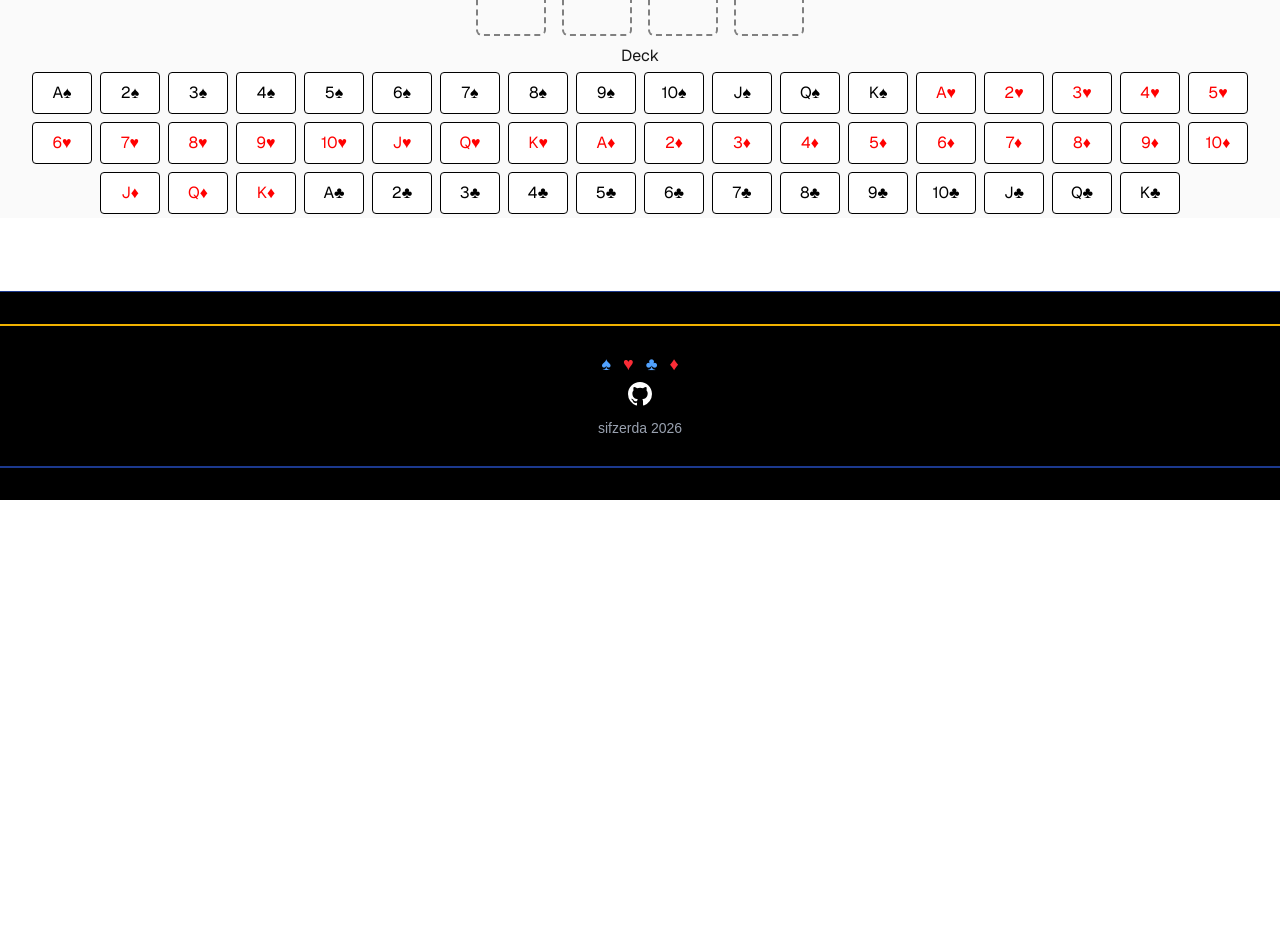
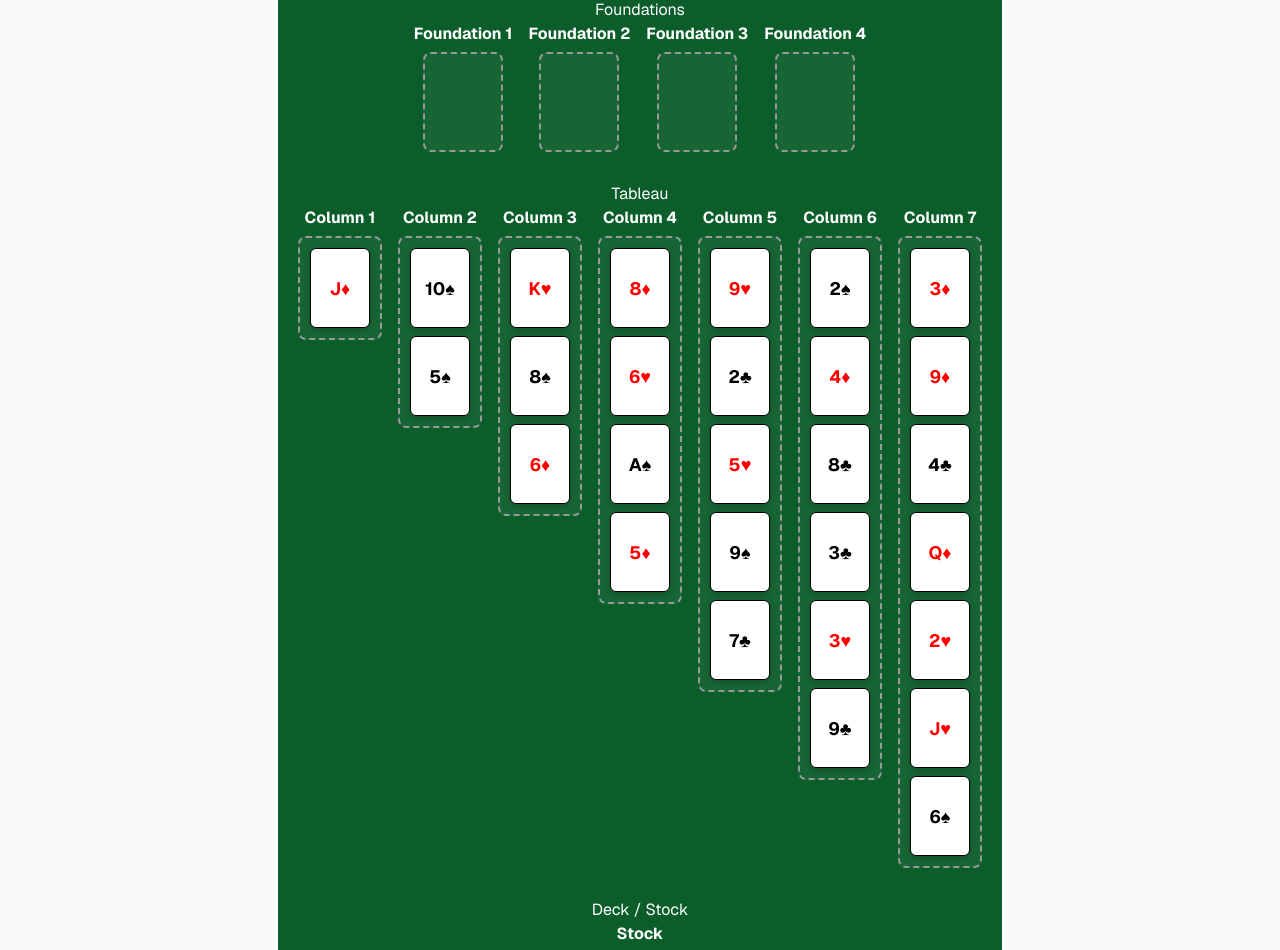
Before and after one commit to sifzerda/nx-solitaire, a Next.js app: page / in a window 1280 px wide. Shown: the part 300-1250 px from the top of the page. Before the commit the page ends 800 px from the top, so only its background shows below. Built offline with nearby package versions, Linux system fonts and the light colour scheme; a web font is replaced by a local one.

Commit message:
added tableau

```diff
--- a/components/Solitaire.js
+++ b/components/Solitaire.js
@@ -1,6 +1,5 @@
 "use client";
 
-import { Black_And_White_Picture } from "next/font/google";
 import { useState } from "react";
 import { DndProvider, useDrag, useDrop } from "react-dnd";
 import { HTML5Backend } from "react-dnd-html5-backend";
@@ -14,11 +13,53 @@ const ranks = ["A", "2", "3", "4", "5", "6", "7", "8", "9", "10", "J", "Q", "K"]
 
 // Generate a standard 52-card deck
 function createDeck() {
-  return suits.flatMap((suit) => ranks.map((rank) => ({ suit, rank, id: `${rank}${suit}` })));
+  return suits.flatMap((suit) =>
+    ranks.map((rank) => ({
+      suit,
+      rank,
+      id: `${rank}${suit}`,
+    }))
+  );
 }
 
-// Single Card component
-function Card({ card, moveCard }) {
+// Shuffle deck
+function shuffle(array) {
+  return [...array].sort(() => Math.random() - 0.5);
+}
+
+// Create starting game state
+function createGame() {
+  const shuffled = shuffle(createDeck());
+
+  const tableau = [[], [], [], [], [], [], []];
+
+  let currentIndex = 0;
+
+  // Solitaire-style tableau:
+  // Column 1 = 1 card
+  // Column 2 = 2 cards
+  // Column 3 = 3 cards
+  // ...
+  // Column 7 = 7 cards
+  for (let col = 0; col < 7; col++) {
+    for (let row = 0; row <= col; row++) {
+      tableau[col].push(shuffled[currentIndex]);
+      currentIndex++;
+    }
+  }
+
+  // Remaining cards go into stock/deck
+  const stock = shuffled.slice(currentIndex);
+
+  return {
+    tableau,
+    stock,
+    foundations: [[], [], [], []],
+  };
+}
+
+// Card component
+function Card({ card }) {
   const [{ isDragging }, drag] = useDrag(() => ({
     type: ItemTypes.CARD,
     item: { card },
@@ -34,81 +75,203 @@ function Card({ card, moveCard }) {
         opacity: isDragging ? 0.5 : 1,
         cursor: "grab",
         border: "1px solid black",
-        borderRadius: "4px",
+        borderRadius: "6px",
         padding: "8px",
         backgroundColor: "white",
         color: card.suit === "♥" || card.suit === "♦" ? "red" : "black",
         width: "60px",
+        height: "80px",
         textAlign: "center",
         margin: "4px",
+        fontSize: "18px",
+        fontWeight: "bold",
+        display: "flex",
+        alignItems: "center",
+        justifyContent: "center",
+        boxShadow: "0 2px 6px rgba(0,0,0,0.2)",
+        userSelect: "none",
       }}
     >
-      {card.rank}{card.suit}
+      {card.rank}
+      {card.suit}
     </div>
   );
 }
 
-// Drop zone (foundation, tableau, etc.)
-function DropZone({ cards, moveCard }) {
-  const [, drop] = useDrop(() => ({
+// Generic drop zone
+function DropZone({ cards, onDrop, title }) {
+  const [{ isOver }, drop] = useDrop(() => ({
     accept: ItemTypes.CARD,
-    drop: (item) => moveCard(item.card),
+    drop: (item) => onDrop(item.card),
+    collect: (monitor) => ({
+      isOver: !!monitor.isOver(),
+    }),
   }));
 
   return (
     <div
+      style={{
+        display: "flex",
+        flexDirection: "column",
+        alignItems: "center",
+      }}
+    >
+      {title && (
+        <div
+          style={{
+            color: "white",
+            marginBottom: "6px",
+            fontWeight: "bold",
+          }}
+        >
+          {title}
+        </div>
+      )}
+
+      <div
         ref={drop}
         style={{
-        minHeight: "80px",
-        minWidth: "70px",
-        border: "2px dashed gray",
-        borderRadius: "6px",
-        margin: "8px",
-        padding: "4px",
+          minHeight: "100px",
+          minWidth: "80px",
+          border: `2px dashed ${isOver ? "#4caf50" : "#999"}`,
+          borderRadius: "8px",
+          padding: "6px",
+          backgroundColor: isOver ? "rgba(76,175,80,0.15)" : "rgba(255,255,255,0.05)",
           display: "flex",
-        flexWrap: "wrap",
+          flexDirection: "column",
+          alignItems: "center",
+          transition: "all 0.15s ease",
         }}
       >
         {cards.map((card) => (
-        <Card key={card.id} card={card} moveCard={moveCard} />
+          <Card key={card.id} card={card} />
         ))}
+      </div>
     </div>
   );
 }
 
 export default function Page() {
-  const [deck, setDeck] = useState(createDeck());
-  const [foundations, setFoundations] = useState([[], [], [], []]);
+  const initialGame = createGame();
 
-  // Move a card to the first available foundation (for simplicity)
-  const moveCard = (card, foundationIndex = 0) => {
-    setDeck((prev) => prev.filter((c) => c.id !== card.id));
+  const [stock, setStock] = useState(initialGame.stock);
+  const [tableau, setTableau] = useState(initialGame.tableau);
+  const [foundations, setFoundations] = useState(initialGame.foundations);
+
+  // Remove a card from every pile before adding it somewhere else
+  const removeCardFromAll = (cardId) => {
+    setStock((prev) => prev.filter((c) => c.id !== cardId));
+
+    setTableau((prev) =>
+      prev.map((pile) => pile.filter((c) => c.id !== cardId))
+    );
+
+    setFoundations((prev) =>
+      prev.map((pile) => pile.filter((c) => c.id !== cardId))
+    );
+  };
+
+  const moveToFoundation = (card, foundationIndex) => {
+    removeCardFromAll(card.id);
+
     setFoundations((prev) => {
-      const newFoundations = [...prev];
-      newFoundations[foundationIndex] = [...newFoundations[foundationIndex], card];
-      return newFoundations;
+      const next = [...prev];
+      next[foundationIndex] = [...next[foundationIndex], card];
+      return next;
     });
+  };
+
+  const moveToTableau = (card, tableauIndex) => {
+    removeCardFromAll(card.id);
+
+    setTableau((prev) => {
+      const next = [...prev];
+      next[tableauIndex] = [...next[tableauIndex], card];
+      return next;
+    });
+  };
+
+  const moveToStock = (card) => {
+    removeCardFromAll(card.id);
+
+    setStock((prev) => [...prev, card]);
   };
 
   return (
     <DndProvider backend={HTML5Backend}>
-      <h1 style={{ textAlign: "center" }}>Simple Drag & Drop Solitaire (No Rules)</h1>
+      <div
+        style={{
+          minHeight: "100vh",
+          backgroundColor: "#0b5d2a",
+          padding: "20px",
+        }}
+      >
+        <h1
+          style={{
+            textAlign: "center",
+            color: "white",
+            marginBottom: "30px",
+          }}
+        >
+          Simple Drag & Drop Solitaire
+        </h1>
 
-      <div style={{ display: "flex", justifyContent: "center", flexWrap: "wrap" }}>
+        <h2 style={{ textAlign: "center", color: "white" }}>Foundations</h2>
+
+        <div
+          style={{
+            display: "flex",
+            justifyContent: "center",
+            gap: "16px",
+            marginBottom: "30px",
+            flexWrap: "wrap",
+          }}
+        >
           {foundations.map((cards, i) => (
             <DropZone
               key={i}
               cards={cards}
-            moveCard={(card) => moveCard(card, i)}
+              title={`Foundation ${i + 1}`}
+              onDrop={(card) => moveToFoundation(card, i)}
             />
           ))}
         </div>
 
-      <h2 style={{ textAlign: "center" }}>Deck</h2>
-      <div style={{ display: "flex", flexWrap: "wrap", justifyContent: "center" }}>
-        {deck.map((card) => (
-          <Card key={card.id} card={card} moveCard={moveCard} />
+        <h2 style={{ textAlign: "center", color: "white" }}>Tableau</h2>
+
+        <div
+          style={{
+            display: "flex",
+            justifyContent: "center",
+            gap: "16px",
+            marginBottom: "30px",
+            flexWrap: "wrap",
+          }}
+        >
+          {tableau.map((cards, i) => (
+            <DropZone
+              key={i}
+              cards={cards}
+              title={`Column ${i + 1}`}
+              onDrop={(card) => moveToTableau(card, i)}
+            />
           ))}
+        </div>
+
+        <h2 style={{ textAlign: "center", color: "white" }}>Deck / Stock</h2>
+
+        <div
+          style={{
+            display: "flex",
+            justifyContent: "center",
+          }}
+        >
+          <DropZone
+            cards={stock}
+            title="Stock"
+            onDrop={(card) => moveToStock(card)}
+          />
+        </div>
       </div>
     </DndProvider>
   );
```
Lines whose indentation alone changed are shown as unchanged.
